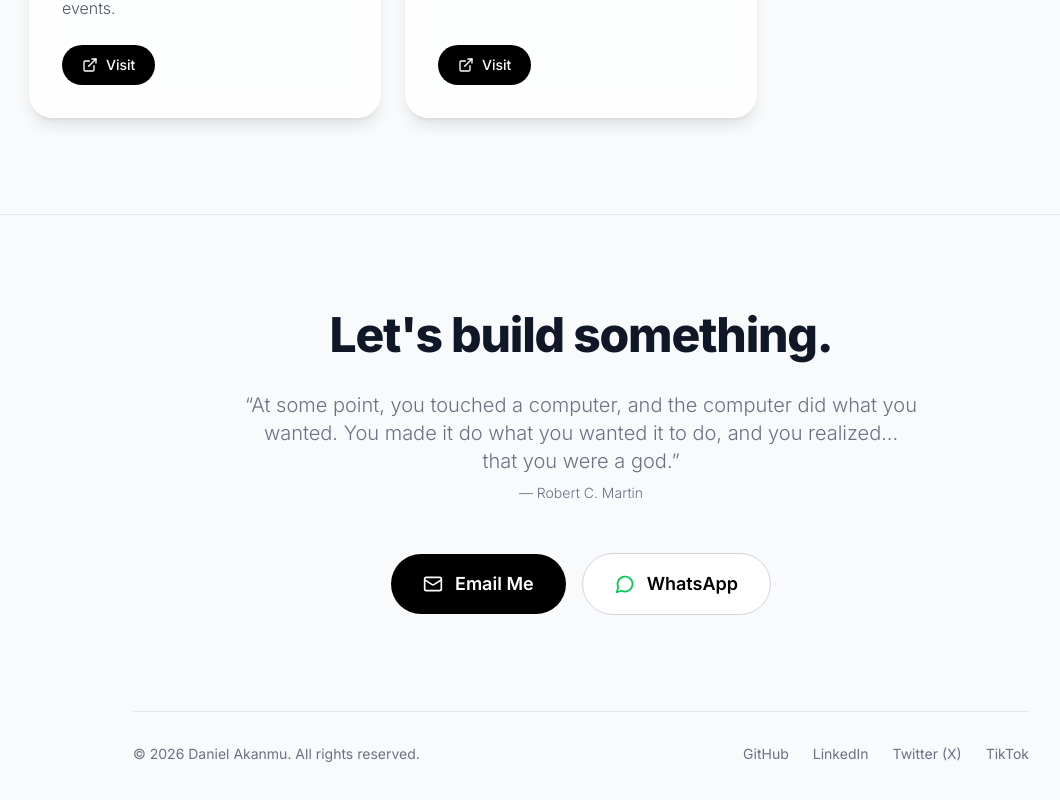
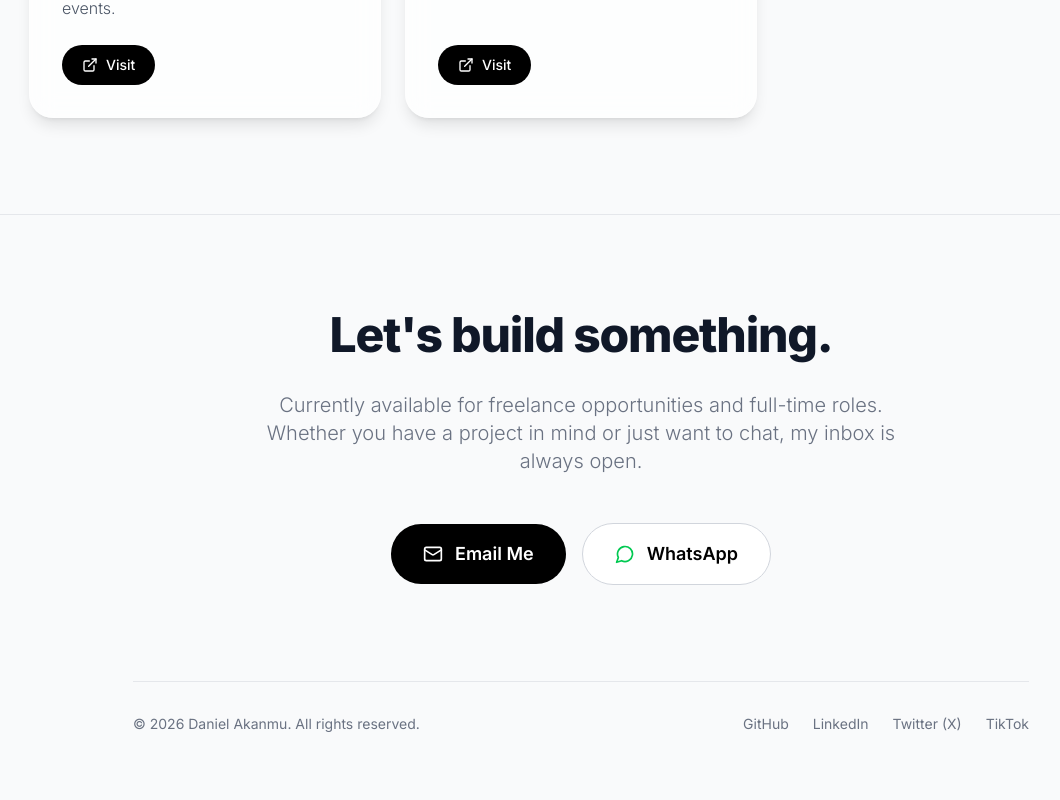
Before and after one commit to Desmond09-spec/danielakanmu, a Vue app: page / in a window 1280 px wide. Shown: the part 2398-3198 px from the top of the page, without its empty margins (59-1119 px from the left). Built offline with nearby package versions, Linux system fonts and the light colour scheme.

Commit message:
content: Replace Uncle Bob quote with professional CTA in Contact section

```diff
--- a/src/components/ContactSection.vue
+++ b/src/components/ContactSection.vue
@@ -12,8 +12,7 @@ import { Mail, MessageCircle } from '@lucide/vue'
     >
       <h2 class="text-4xl md:text-5xl font-extrabold tracking-tight mb-8">Let's build something.</h2>
       <p class="text-gray-500 dark:text-gray-400 text-lg md:text-xl font-light mb-12 max-w-2xl mx-auto">
-        “At some point, you touched a computer, and the computer did what you wanted. You made it do what you wanted it to do, and you realized... that you were a god.”
-        <br/><span class="text-sm mt-2 inline-block">— Robert C. Martin</span>
+        Currently available for freelance opportunities and full-time roles. Whether you have a project in mind or just want to chat, my inbox is always open.
       </p>
 
       <div class="flex flex-col sm:flex-row justify-center items-center gap-4">
```
